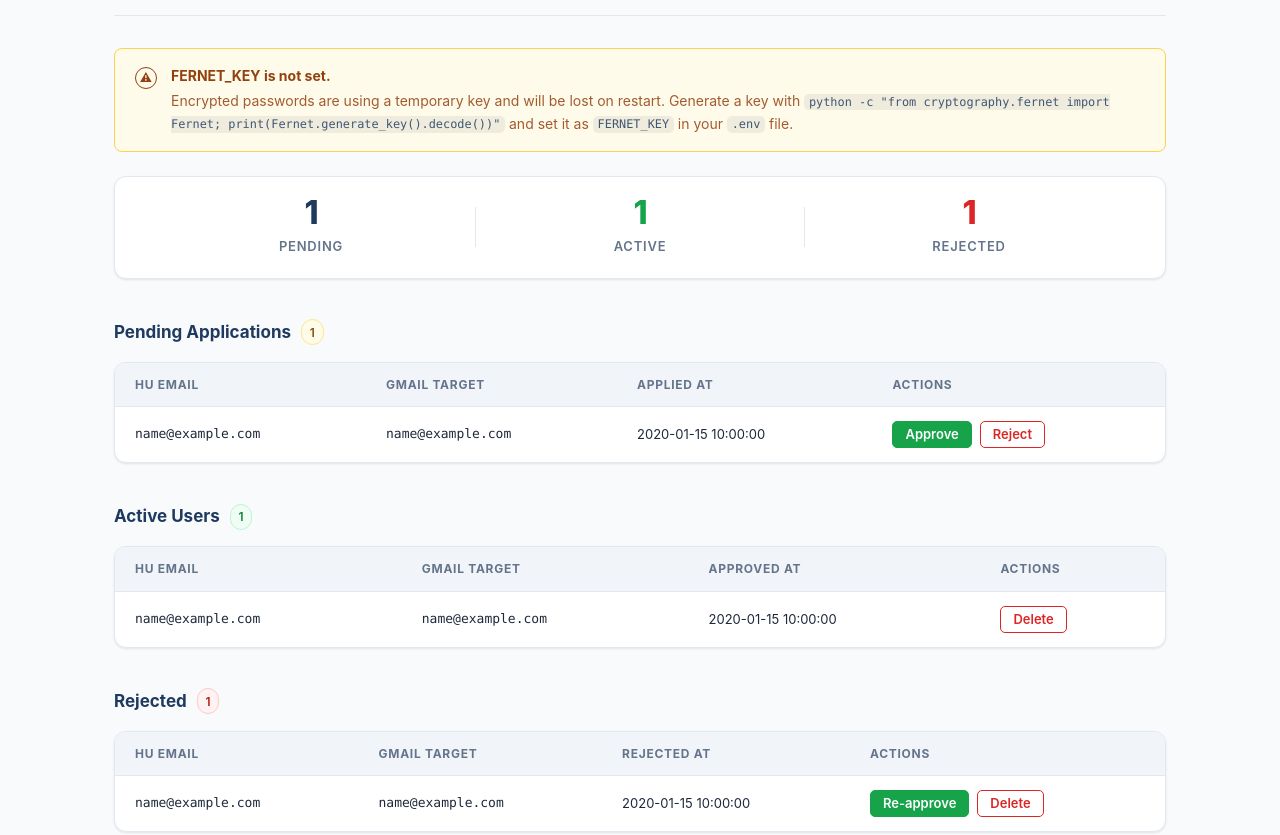
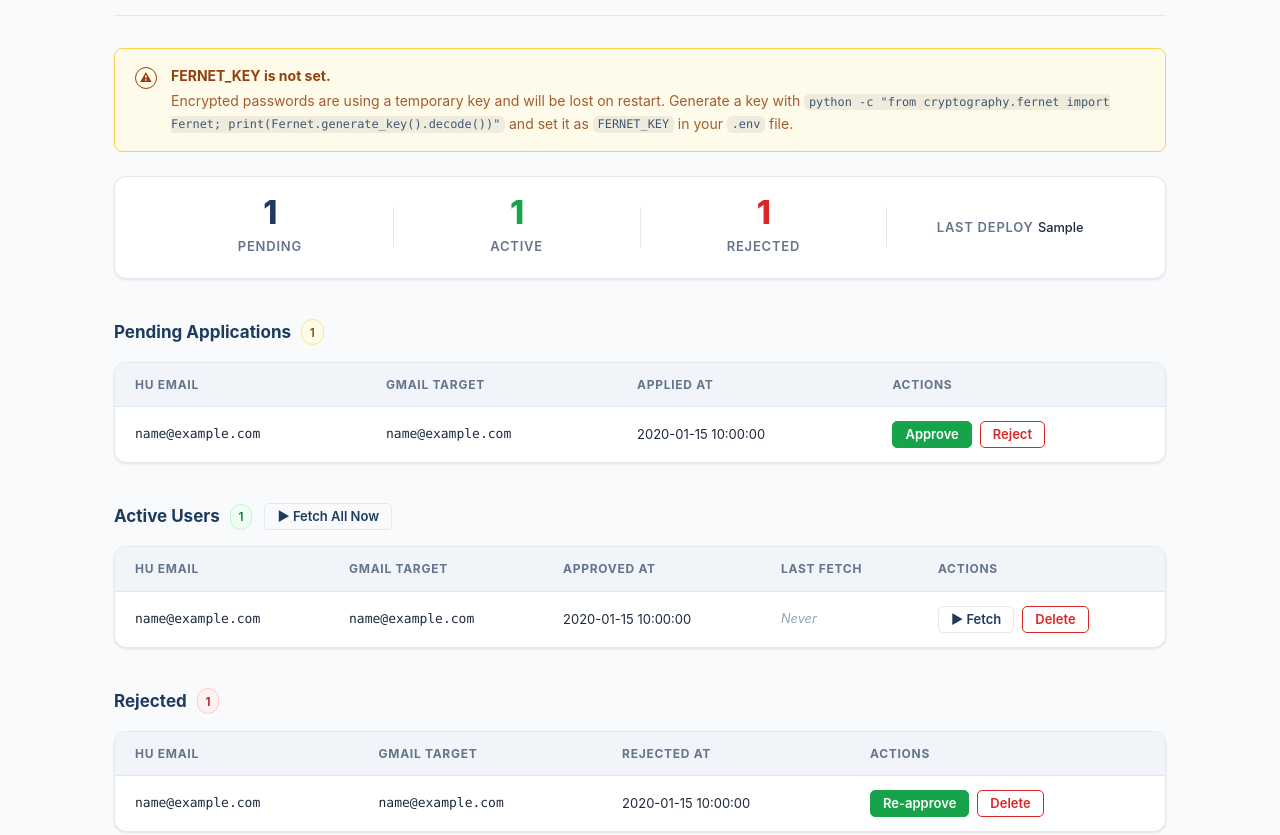
Before and after one commit to sezaiemrekonuk/hacettepe-mail-bridge, a FastAPI app: template src/web/templates/admin.html in a window 1280 px wide. Shown: the part 148-983 px from the top of the page. Run offline with FastAPI, Linux system fonts and the light colour scheme; the template is opened without the code that fills it: most values are stand-ins (such as "Sample title", 1, 10 or a date in 2020); parts of the project's set-up code (start-up, migrations or seed data) failed here and were passed over.

Commit message:
Add last deploy time, per-user fetch status, and manual trigger to admin panel

```diff
--- a/src/main.py
+++ b/src/main.py
@@ -5,6 +5,7 @@
   python -m src.main --auth <hu_email>  – interactive auth for one account
 """
 import argparse
+import datetime
 import logging
 import os
 import time
@@ -34,6 +35,24 @@
 BASE_DIR           = os.path.dirname(os.path.dirname(os.path.abspath(__file__)))
 USER_DATA_BASE_DIR = os.path.join(BASE_DIR, "user_data")
 
+# Per-user fetch state: {app_id: {"time": "...", "status": "ok"|"running"|"error: ..."}}
+_fetch_state: dict[int, dict] = {}
+_fetch_lock = threading.Lock()
+
+
+def _now() -> str:
+    return datetime.datetime.utcnow().strftime("%Y-%m-%d %H:%M:%S UTC")
+
+
+def get_fetch_state() -> dict[int, dict]:
+    with _fetch_lock:
+        return dict(_fetch_state)
+
+
+def _set_fetch_state(app_id: int, status: str) -> None:
+    with _fetch_lock:
+        _fetch_state[app_id] = {"time": _now(), "status": status}
+
 
 def _user_data_dir(app_id: int) -> str:
     d = os.path.join(USER_DATA_BASE_DIR, str(app_id))
@@ -49,6 +68,7 @@
     hu_pass      = decrypt_password(user_row["hu_password_enc"])
     gmail_target = user_row["gmail_target"]
 
+    _set_fetch_state(app_id, "running")
     udd = _user_data_dir(app_id)
     try:
         ctx = pw.chromium.launch_persistent_context(
@@ -67,6 +87,7 @@
             ensure_logged_in(page, hu_email, hu_pass)
         except RuntimeError as exc:
             logger.error("[%s] Login failed: %s", hu_email, exc)
+            _set_fetch_state(app_id, f"error: login failed")
             ctx.close()
             return
 
@@ -77,6 +98,7 @@
             new_msgs = scrape_new_messages(page, _is_seen, _mark_seen)
         except Exception as exc:
             logger.error("[%s] Scrape failed: %s", hu_email, exc)
+            _set_fetch_state(app_id, f"error: scrape failed")
             ctx.close()
             return
 
@@ -92,8 +114,27 @@
             except Exception as exc:
                 logger.error("[%s] Forward failed '%s': %s", hu_email, msg.subject, exc)
         ctx.close()
+        _set_fetch_state(app_id, f"ok ({len(new_msgs)} new)")
     except Exception as exc:
         logger.error("[%s] Unexpected error: %s", hu_email, exc)
+        _set_fetch_state(app_id, f"error: {exc}")
+
+
+def trigger_fetch_async(app_id: int | None = None) -> None:
+    """Trigger an immediate fetch in a background thread (non-blocking)."""
+    from src.web.db import list_applications
+
+    def _run():
+        users = list_applications(status="active")
+        if app_id is not None:
+            users = [u for u in users if u["id"] == app_id]
+        if not users:
+            return
+        with sync_playwright() as pw:
+            for user in users:
+                poll_user(pw, user)
+
+    threading.Thread(target=_run, daemon=True).start()
 
 
 def run_scraper_loop() -> None:
--- a/src/web/app.py
+++ b/src/web/app.py
@@ -76,6 +76,18 @@
 
 class _AdminRedirect(Exception):
     pass
+
+
+_DEPLOY_FILE = Path(os.environ.get("DB_PATH", "/app/data/hub.db")).parent / "last_deploy.txt"
+
+
+def _read_last_deploy() -> str:
+    try:
+        if _DEPLOY_FILE.exists():
+            return _DEPLOY_FILE.read_text().strip()
+    except Exception:
+        pass
+    return "Unknown"
 
 
 # --------------------------------------------------------------------------- #
@@ -199,10 +211,14 @@
     except _AdminRedirect:
         return RedirectResponse("/admin/login", status_code=303)
 
+    from src.main import get_fetch_state
     fernet_key_set = bool(os.environ.get("FERNET_KEY", ""))
-    pending = list_applications(status="pending")
-    active = list_applications(status="active")
+    pending  = list_applications(status="pending")
+    active   = list_applications(status="active")
     rejected = list_applications(status="rejected")
+
+    last_deploy = _read_last_deploy()
+    fetch_state = get_fetch_state()  # {app_id: {"time": ..., "status": ...}}
 
     return templates.TemplateResponse(
         "admin.html",
@@ -213,6 +229,8 @@
             "rejected": rejected,
             "fernet_key_set": fernet_key_set,
             "admin_email": os.environ.get("ADMIN_EMAIL", "sezaiemrekonuk@gmail.com"),
+            "last_deploy": last_deploy,
+            "fetch_state": fetch_state,
         },
     )
 
@@ -250,6 +268,45 @@
     return RedirectResponse("/admin", status_code=303)
 
 
+@app.post("/admin/trigger/{app_id}")
+async def admin_trigger_user(request: Request, app_id: int):
+    try:
+        require_admin(request)
+    except _AdminRedirect:
+        return RedirectResponse("/admin/login", status_code=303)
+
+    from src.main import trigger_fetch_async
+    trigger_fetch_async(app_id)
+    return RedirectResponse("/admin", status_code=303)
+
+
+@app.post("/admin/trigger-all")
+async def admin_trigger_all(request: Request):
+    try:
+        require_admin(request)
+    except _AdminRedirect:
+        return RedirectResponse("/admin/login", status_code=303)
+
+    from src.main import trigger_fetch_async
+    trigger_fetch_async()
+    return RedirectResponse("/admin", status_code=303)
+
+
+@app.get("/admin/status")
+async def admin_status(request: Request):
+    """Live status: last deploy time + per-user fetch state (JSON)."""
+    try:
+        require_admin(request)
+    except _AdminRedirect:
+        return JSONResponse({"error": "unauthorized"}, status_code=401)
+
+    from src.main import get_fetch_state
+    return JSONResponse({
+        "last_deploy": _read_last_deploy(),
+        "fetch_state": {str(k): v for k, v in get_fetch_state().items()},
+    })
+
+
 @app.get("/admin/logs")
 async def admin_logs(request: Request, n: int = 200):
     """Return the last n log lines as JSON (used by the admin live-log panel)."""
--- a/src/web/static/style.css
+++ b/src/web/static/style.css
@@ -897,6 +897,54 @@
 }
 
 /* -------------------------------------------------------------------------
+   Stats bar — deploy time cell
+   ------------------------------------------------------------------------- */
+.stat-item-deploy {
+  flex-direction: column;
+  align-items: flex-start;
+  gap: 2px;
+}
+
+.stat-deploy-time {
+  font-size: 0.8rem;
+  font-weight: 500;
+  color: var(--text);
+  white-space: nowrap;
+}
+
+/* -------------------------------------------------------------------------
+   Fetch status cells
+   ------------------------------------------------------------------------- */
+.cell-fetch {
+  font-size: 0.8rem;
+  line-height: 1.5;
+}
+
+.fetch-time {
+  color: var(--muted);
+  display: block;
+  font-size: 0.75rem;
+}
+
+.fetch-status {
+  display: inline-block;
+  font-size: 0.72rem;
+  font-weight: 600;
+  padding: 1px 8px;
+  border-radius: 20px;
+  margin-top: 2px;
+}
+
+.fetch-status-ok      { background: var(--active-bg);   color: var(--active-text);   border: 1px solid var(--active-border); }
+.fetch-status-running { background: var(--pending-bg);  color: var(--pending-text);  border: 1px solid var(--pending-border); }
+.fetch-status-error   { background: var(--rejected-bg); color: var(--rejected-text); border: 1px solid var(--rejected-border); }
+
+.fetch-never {
+  color: var(--muted-light);
+  font-style: italic;
+}
+
+/* -------------------------------------------------------------------------
    Log Panel
    ------------------------------------------------------------------------- */
 .logs-header {
--- a/src/web/templates/admin.html
+++ b/src/web/templates/admin.html
@@ -41,6 +41,11 @@
       <div class="stat-item">
         <span class="stat-value stat-value-rejected">{{ rejected | length }}</span>
         <span class="stat-label">Rejected</span>
+      </div>
+      <div class="stat-divider"></div>
+      <div class="stat-item stat-item-deploy">
+        <span class="stat-label">Last Deploy</span>
+        <span class="stat-deploy-time" id="lastDeploy">{{ last_deploy }}</span>
       </div>
     </div>
 
@@ -95,12 +100,19 @@
     <!-- Active Users -->
     <section class="admin-section">
       <div class="section-header">
-        <h2 class="section-title">
-          Active Users
+        <div style="display:flex;align-items:center;gap:0.75rem;flex-wrap:wrap;">
+          <h2 class="section-title" style="margin:0">
+            Active Users
+            {% if active %}
+            <span class="badge badge-active">{{ active | length }}</span>
+            {% endif %}
+          </h2>
           {% if active %}
-          <span class="badge badge-active">{{ active | length }}</span>
+          <form method="POST" action="/admin/trigger-all">
+            <button type="submit" class="btn btn-outline btn-sm">&#9654; Fetch All Now</button>
+          </form>
           {% endif %}
-        </h2>
+        </div>
       </div>
 
       {% if active %}
@@ -111,16 +123,29 @@
               <th>HU Email</th>
               <th>Gmail Target</th>
               <th>Approved At</th>
+              <th>Last Fetch</th>
               <th>Actions</th>
             </tr>
           </thead>
           <tbody>
             {% for app in active %}
+            {% set fs = fetch_state.get(app.id) %}
             <tr>
               <td class="cell-email">{{ app.hu_email }}</td>
               <td class="cell-email">{{ app.gmail_target }}</td>
               <td class="cell-date">{{ app.updated_at }}</td>
+              <td class="cell-fetch" data-appid="{{ app.id }}">
+                {% if fs %}
+                  <span class="fetch-time">{{ fs.time }}</span>
+                  <span class="fetch-status fetch-status-{{ 'ok' if fs.status.startswith('ok') else ('running' if fs.status == 'running' else 'error') }}">{{ fs.status }}</span>
+                {% else %}
+                  <span class="fetch-never">Never</span>
+                {% endif %}
+              </td>
               <td class="cell-actions">
+                <form method="POST" action="/admin/trigger/{{ app.id }}" style="display:inline">
+                  <button type="submit" class="btn btn-outline btn-sm">&#9654; Fetch</button>
+                </form>
                 <form method="POST" action="/admin/delete/{{ app.id }}" style="display:inline"
                       onsubmit="return confirm('Delete {{ app.hu_email }}? This cannot be undone.')">
                   <button type="submit" class="btn btn-danger btn-sm">Delete</button>
@@ -206,6 +231,40 @@
 </div>
 
 <script>
+// ── Live status refresh (fetch state + last deploy) ──────────────────────────
+(function () {
+  async function refreshStatus() {
+    try {
+      const res  = await fetch('/admin/status');
+      const data = await res.json();
+      if (data.error) return;
+
+      // Last deploy
+      const deployEl = document.getElementById('lastDeploy');
+      if (deployEl && data.last_deploy) deployEl.textContent = data.last_deploy;
+
+      // Per-user fetch cells
+      for (const [appId, fs] of Object.entries(data.fetch_state || {})) {
+        const cell = document.querySelector(`td.cell-fetch[data-appid="${appId}"]`);
+        if (!cell) continue;
+        const statusClass = fs.status.startsWith('ok') ? 'ok'
+                          : fs.status === 'running'    ? 'running' : 'error';
+        cell.innerHTML =
+          `<span class="fetch-time">${escHtml(fs.time)}</span> ` +
+          `<span class="fetch-status fetch-status-${statusClass}">${escHtml(fs.status)}</span>`;
+      }
+    } catch (_) {}
+  }
+
+  function escHtml(s) {
+    return String(s).replace(/&/g,'&amp;').replace(/</g,'&lt;').replace(/>/g,'&gt;');
+  }
+
+  refreshStatus();
+  setInterval(refreshStatus, 6000);
+})();
+
+// ── Log panel ────────────────────────────────────────────────────────────────
 (function () {
   const box    = document.getElementById('logBox');
   const status = document.getElementById('logStatus');
```
Also changed, not shown: .github/workflows/deploy.yml.
